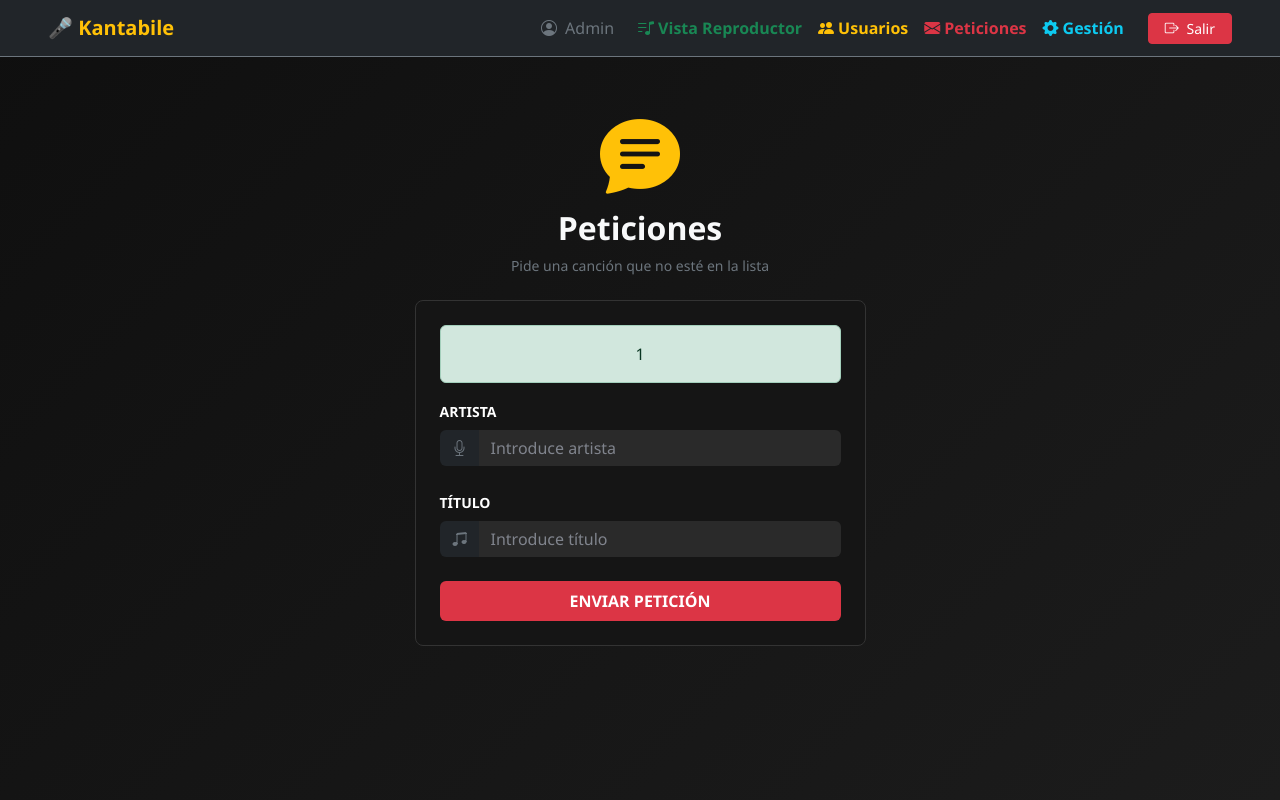
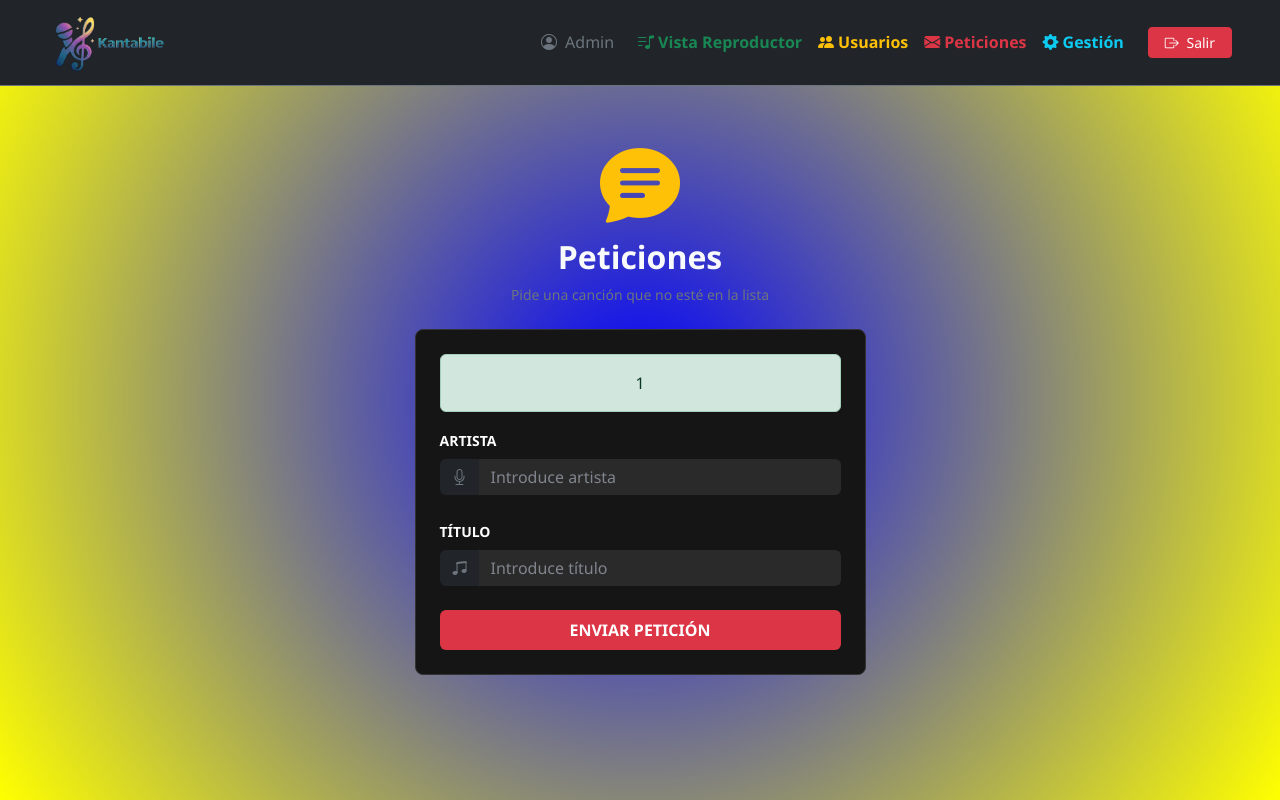
Before and after one commit to Epiquers/Karaoke, a PHP site: page /usuario/peticiones.php in a window 1280 px wide. Run offline with PHP 8.4, Linux system fonts and the light colour scheme; a user stored in the database is signed in.

Commit message:
nueva subida

```diff
--- a/css/styles.css
+++ b/css/styles.css
@@ -1,9 +1,12 @@
 /* ---------- ESTILOS GENERALES ---------- */
 
 body {
-  background: linear-gradient(135deg, #0f0f0f, #1c1c1c);
-  min-height: 100vh;
-  font-family: 'Segoe UI', Tahoma, sans-serif;
+    /* Un azul muy oscuro que se degrada hacia un negro azulado */
+    background: radial-gradient(circle at center, #0000ff 0%, #ffff00 100%);
+    background-attachment: fixed;
+    color: white;
+    min-height: 100vh;
+    font-family: 'Segoe UI', Tahoma, sans-serif;
 }
 
 /* ---------- TARJETAS ---------- */
--- a/includes/conexion.php
+++ b/includes/conexion.php
@@ -10,7 +10,7 @@ if ($is_localhost) {
     $basededatos = "karaoke";
 } else {
     // --- CONFIGURACIÓN PARA EL SERVIDOR (cPanel) ---
-    $servidor = "localhost";           // En cPanel se mantiene localhost
+    $servidor = "127.0.0.1";           // En cPanel se mantiene localhost
     $user = "adrianvi_kantabile"; // El usuario que creaste en cPanel
     $clave = "Kantabile--2026--";     // La contraseña que anotaste
     $basededatos = "adrianvi_kantabile"; // El nombre de la BD en cPanel
--- a/includes/navbar.php
+++ b/includes/navbar.php
@@ -2,7 +2,7 @@
 <nav class="navbar navbar-expand-lg navbar-dark bg-dark sticky-top border-bottom border-secondary">
     <div class="container-fluid px-4 mx-lg-4">
         <a class="navbar-brand fw-bold text-warning" href="canciones_admin.php">
-            🎤 Kantabile
+            <img src="../img/logokantabilenavbar.png" alt="Kantabile Logo" style="width: 120px;">
         </a>
 
         <button class="navbar-toggler" type="button" data-bs-toggle="collapse" data-bs-target="#navbarUsuario">
--- a/usuario/canciones.php
+++ b/usuario/canciones.php
@@ -243,8 +243,9 @@ $resultado_canciones = mysqli_query($conn, "SELECT * FROM canciones");
                     </div>
                 <?php } else { /* Cola vacía: muestra pantalla de espera */ ?>
                     <div class="d-flex flex-column justify-content-center align-items-center text-center h-100 py-5">
-                        <i class="bi bi-mic-fill display-1 text-secondary opacity-25"></i>
-                        <h3 class="text-muted mt-4">No hay canciones en cola</h3>
+                        <!-- <i class="bi bi-mic-fill display-1 text-secondary opacity-25"></i> -->
+                        <img src="../img/logosinfondosolo.png" alt="Logo Kantabile" class="mb-3" style="width: 200px;">
+                        <h3 class="text-secondary mt-4">No hay canciones en cola</h3>
                     </div>
                 <?php } ?>
             </div>
```
